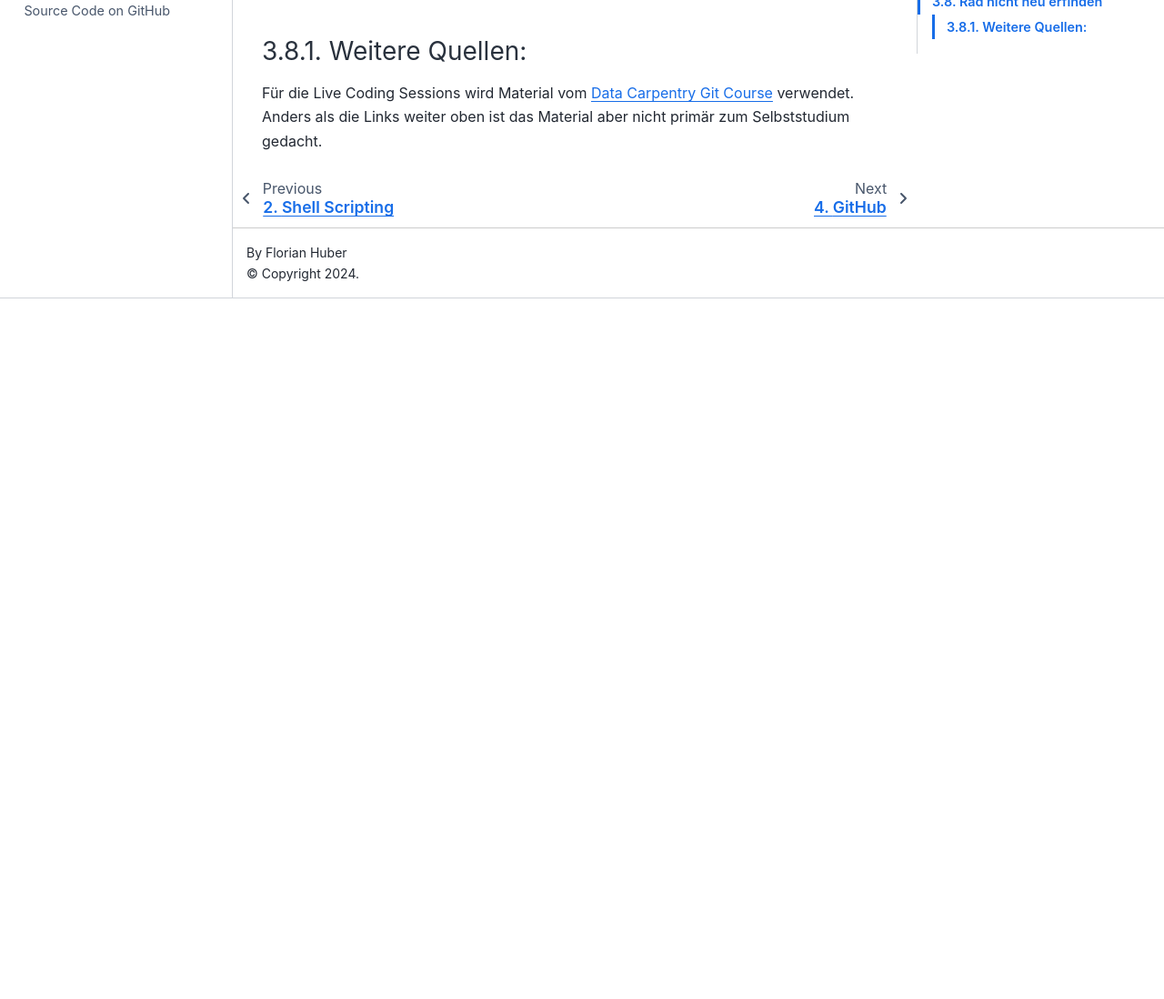
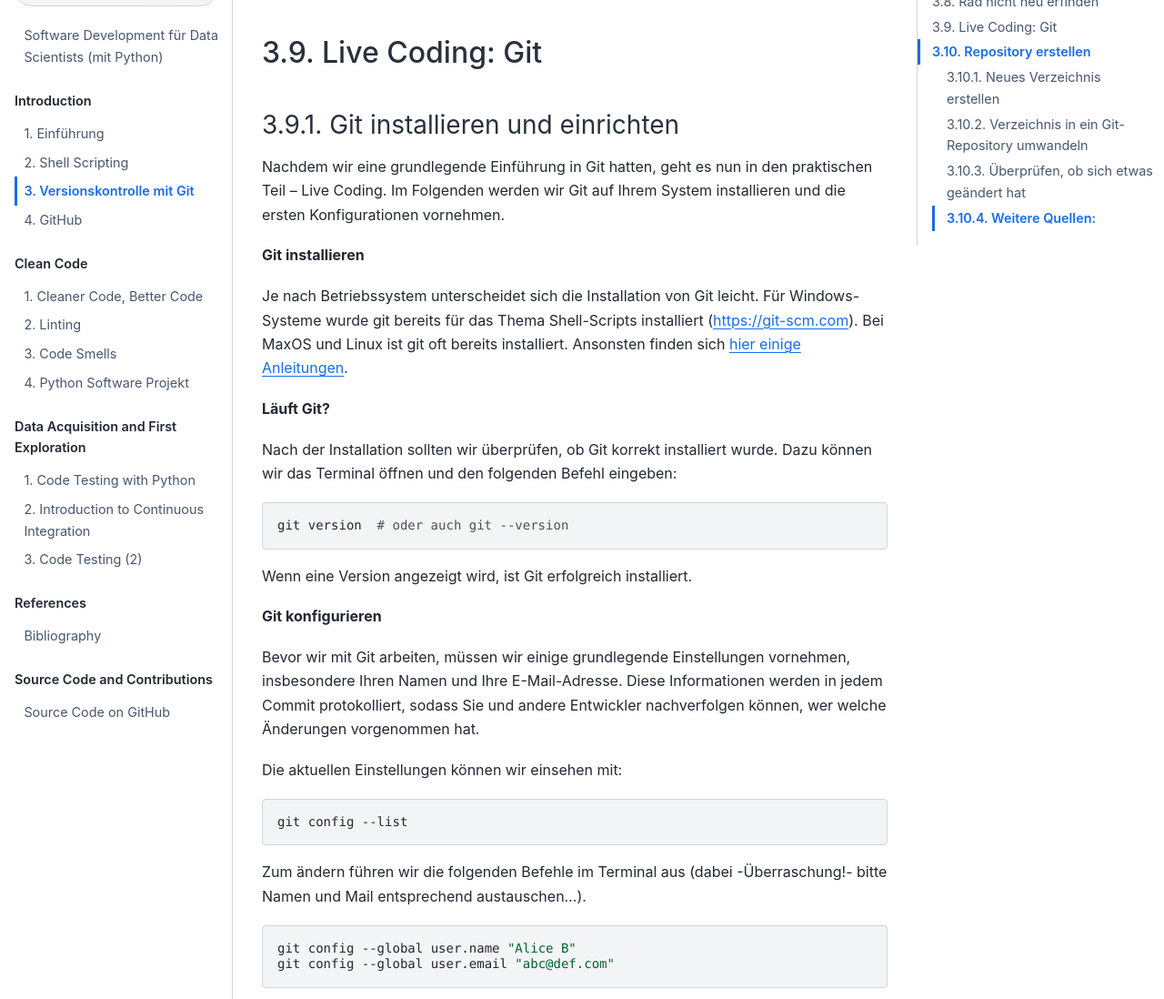
Before and after one commit to florian-huber/data_science_software_dev, a Jupyter Book: the page built from book/03_git_github.md, in a window 1280 px wide and 1400 px high, scrolled down 6497 px, cut to the strip 302-1400 px from the top of the window. Shown: the whole strip at 91% size. Built offline with Jupyter Book 1.0.4 settings and Sphinx 7.4.7 and the Sphinx Book theme 1.1.4, drawn with Linux system fonts in a browser that asks for light colours; pages that are not in the unit, such as notebooks, are missing from menus; before the commit the page ends 7127 px from its top, so only the background shows below that; some of the changed text lies outside the part shown.

Commit message:
add initial live coding

````diff
--- a/book/03_git_github.md
+++ b/book/03_git_github.md
@@ -131,6 +131,122 @@
 Allgemein gilt beim Thema Git und GitHub was auch beim Programmieren gilt: Es kann nicht rein theoretisch über Videos, Vorlesungen, Bücher erlernt werden, sondern eigentlich nur über das Umsetzen in der Praxis. Das heißt, es macht durchaus Sinn sich etwas zu zwingen in den kommenden Projekten bewusst auf den Einsatz von Git zu setzen um Erfahrung damit zu sammeln.
 ```
 
+## Live Coding: Git
+
+### Git installieren und einrichten
+
+Nachdem wir eine grundlegende Einführung in Git hatten, geht es nun in den praktischen Teil – Live Coding. Im Folgenden werden wir Git auf Ihrem System installieren und die ersten Konfigurationen vornehmen.
+
+**Git installieren**
+
+Je nach Betriebssystem unterscheidet sich die Installation von Git leicht. Für Windows-Systeme wurde git bereits für das Thema Shell-Scripts installiert ([https://git-scm.com](https://git-scm.com)). Bei MaxOS und Linux ist git oft bereits installiert. Ansonsten finden sich [hier einige Anleitungen](https://carpentries.github.io/workshop-template/install_instructions/#git).
+
+**Läuft Git?**
+
+Nach der Installation sollten wir überprüfen, ob Git korrekt installiert wurde. Dazu können wir das Terminal öffnen und den folgenden Befehl eingeben:
+```bash
+git version  # oder auch git --version
+```
+Wenn eine Version angezeigt wird, ist Git erfolgreich installiert.
+
+**Git konfigurieren**
+
+Bevor wir mit Git arbeiten, müssen wir einige grundlegende Einstellungen vornehmen, insbesondere Ihren Namen und Ihre E-Mail-Adresse. Diese Informationen werden in jedem Commit protokolliert, sodass Sie und andere Entwickler nachverfolgen können, wer welche Änderungen vorgenommen hat.
+
+Die aktuellen Einstellungen können wir einsehen mit:
+```bash
+git config --list
+```
+
+Zum ändern führen wir die folgenden Befehle im Terminal aus (dabei -Überraschung!- bitte Namen und Mail entsprechend austauschen...).
+
+```bash
+git config --global user.name "Alice B"
+git config --global user.email "abc@def.com"
+```
+Diese Einstellungen gelten global, das heißt, sie werden in allen Ihren Projekten verwendet, die wir mit Git verwalten.
+
+## Repository erstellen
+
+Bevor wir ein Git-Repository erstellen, sollten wir sicherstellen, dass Git korrekt installiert wurde.
+
+1. **Erster Test**: Führen Sie den folgenden Befehl im Terminal aus, um zu prüfen, ob Git funktioniert:
+
+    ```bash
+    git
+    ```
+
+   Wenn Git korrekt installiert ist, sehen Sie eine Liste der verfügbaren Befehle.
+
+---
+
+### Neues Verzeichnis erstellen
+
+Als Nächstes erstellen wir ein Verzeichnis, das wir zu einem Git-Repository machen werden.
+
+2. **Zum Desktop wechseln** (oder an einen anderen Ort Ihrer Wahl):
+
+    ```bash
+    $ cd ~/Desktop
+    ```
+
+3. **Neues Verzeichnis mit dem Namen "recipes" erstellen**:
+
+    ```bash
+    $ mkdir recipes
+    ```
+
+4. **In das neue Verzeichnis wechseln**:
+
+    ```bash
+    $ cd recipes
+    ```
+
+   Wir befinden uns nun im Verzeichnis `recipes`.
+
+---
+
+### Verzeichnis in ein Git-Repository umwandeln
+
+5. Um dieses Verzeichnis in ein Git-Repository zu verwandeln, verwenden Sie den folgenden Befehl:
+
+    ```bash
+    $ git init
+    ```
+
+   Dieser Befehl initialisiert ein neues Git-Repository und erstellt einen versteckten Ordner `.git` im Verzeichnis.
+
+---
+
+### Überprüfen, ob sich etwas geändert hat
+
+6. **Hat sich im Verzeichnis etwas verändert?**
+
+   - Auf den ersten Blick sehen Sie vielleicht keine Änderungen, wenn Sie den Befehl `ls` (Linux/macOS) oder `dir` (Windows) verwenden. Aber Git hat tatsächlich einen versteckten Ordner `.git` erstellt.
+
+   - Um diesen versteckten Ordner zu sehen, müssen Sie den Befehl `ls -a` (Linux/macOS) oder `dir /a` (Windows) verwenden:
+
+     ```bash
+     $ ls -a   # für Linux/macOS
+     ```
+
+     ```bash
+     $ dir /a  # für Windows
+     ```
+
+     Oder in PowerShell:
+
+     ```bash
+     $ dir -Force
+     ```
+
+Der Ordner `.git` enthält alle Informationen, die Git benötigt, um die Änderungen in Ihrem Projekt zu verfolgen. Er zeigt an, dass das Verzeichnis nun ein Git-Repository ist.
+
+Sie haben jetzt erfolgreich ein neues Git-Repository erstellt! In den nächsten Schritten werden wir sehen, wie man Dateien hinzufügt und Änderungen verfolgt.
+
+
+Anschließend folgen wir grob dem [Kurs der Software Carpentries bei Kapitel 4](https://swcarpentry.github.io/git-novice/04-changes.html).
+
 
 ### Weitere Quellen:
 
````
